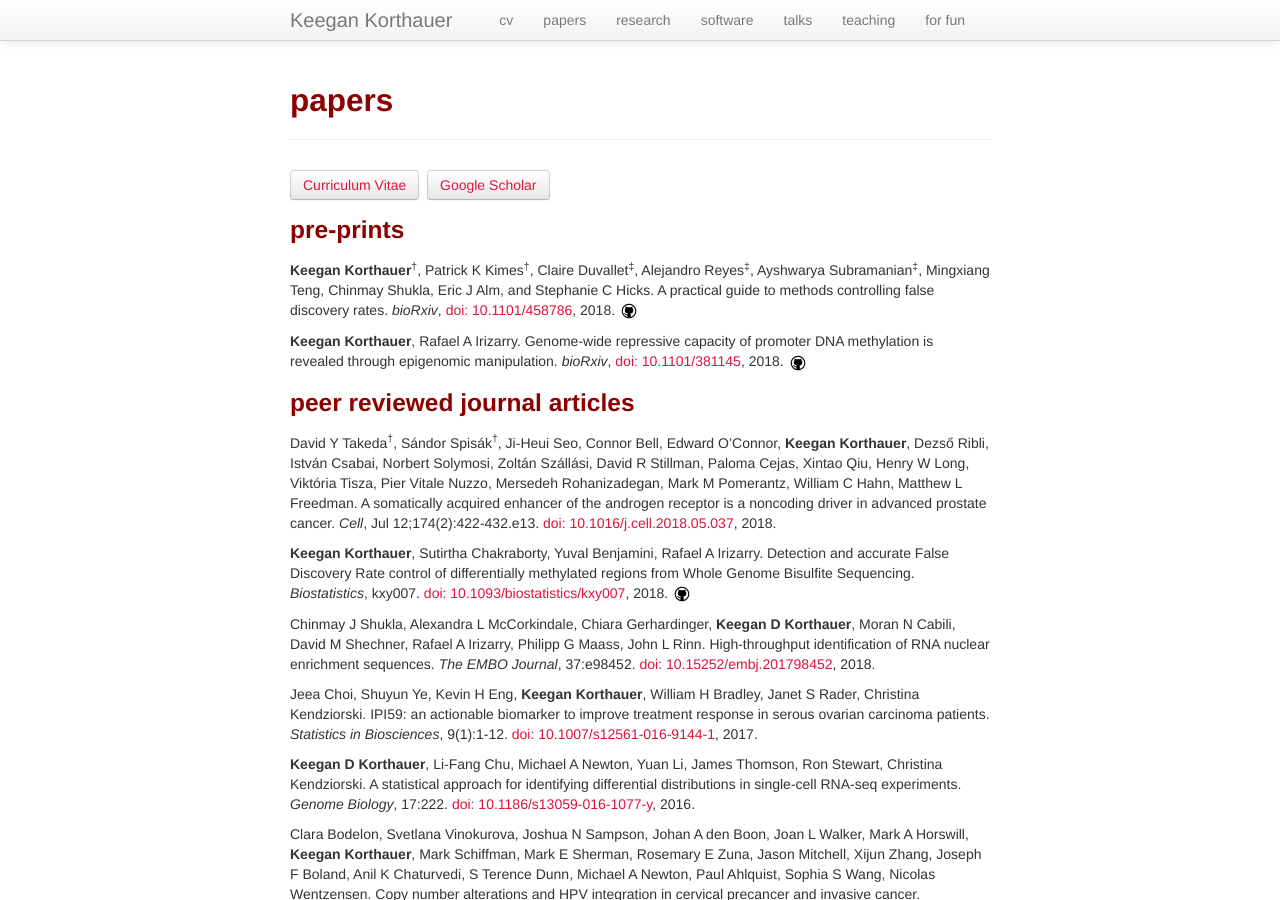
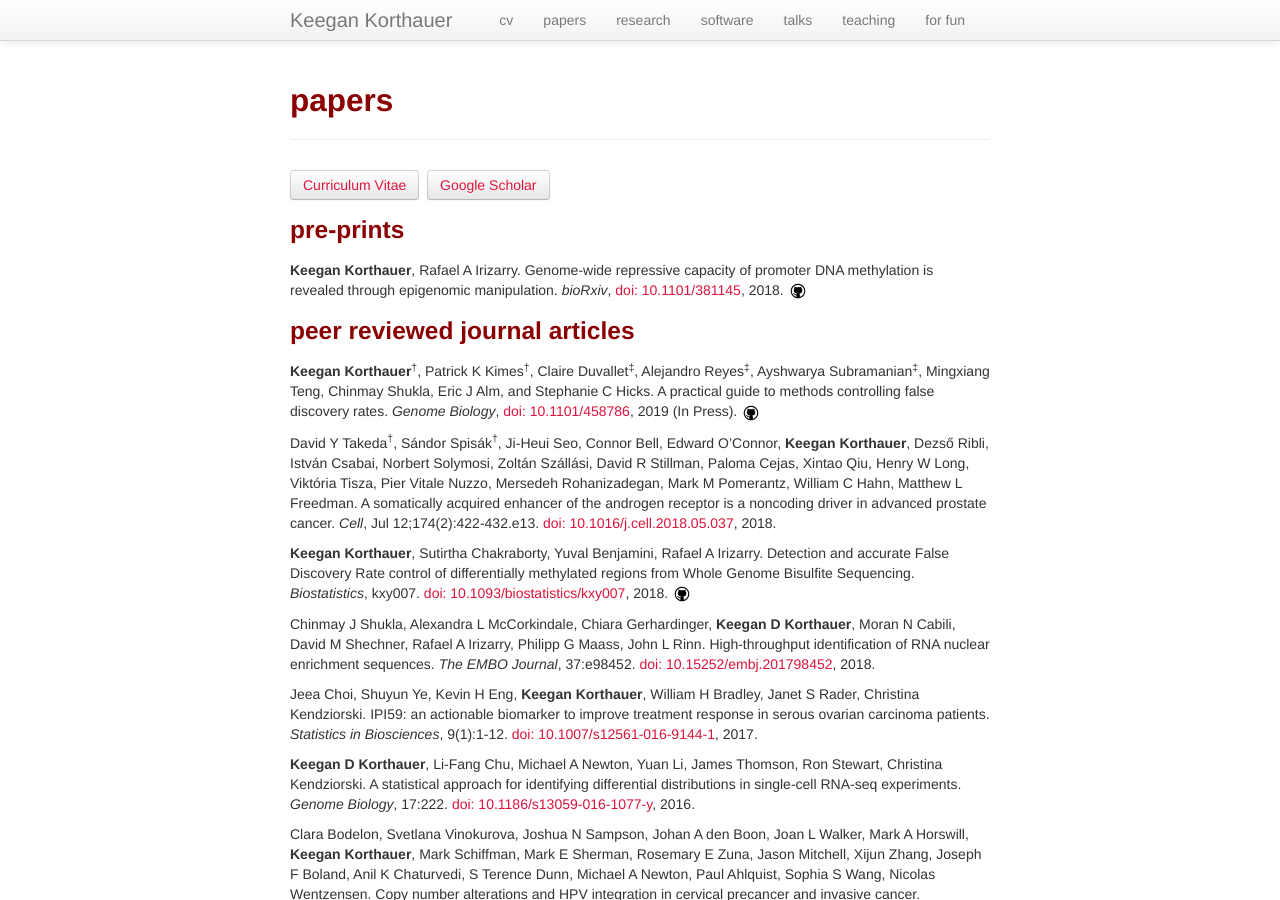
Before and after one commit to kdkorthauer/kdkorthauer.github.io, a Jekyll site: the page built from pages/papers.md, in a window 1280 px wide and 900 px high. Built offline with Jekyll 4.4.1, drawn with Linux system fonts in a browser that asks for light colours; comment, search, counter and statistics services are not loaded.

Commit message:
Update paper status for FDR benchmark (accepted at Genome Biology)

```diff
--- a/pages/papers.md
+++ b/pages/papers.md
@@ -18,11 +18,11 @@ title: papers
 
 ### pre-prints
 
-**Keegan Korthauer**<sup>&dagger;</sup>, Patrick K Kimes<sup>&dagger;</sup>, Claire Duvallet<sup>&Dagger;</sup>, Alejandro Reyes<sup>&Dagger;</sup>, Ayshwarya Subramanian<sup>&Dagger;</sup>, Mingxiang Teng, Chinmay Shukla, Eric J Alm, and Stephanie C Hicks. A practical guide to methods controlling false discovery rates. *bioRxiv*, [doi: 10.1101/458786](https://doi.org/10.1101/458786), 2018. <a href="https://github.com/pkimes/benchmark-fdr"><img src="../assets/img/github.png" title="Code to reproduce paper"></a>  <span data-badge-popover="right" data-badge-type="2" data-doi="https://doi.org/10.1101/458786" data-hide-no-mentions="true" class="altmetric-embed"></span>
-
 **Keegan Korthauer**, Rafael A Irizarry. Genome-wide repressive capacity of promoter DNA methylation is revealed through epigenomic manipulation. *bioRxiv*, [doi: 10.1101/381145](https://doi.org/10.1101/381145), 2018. <a href="https://github.com/kdkorthauer/repressiveCapacity"><img src="../assets/img/github.png" title="Code to reproduce paper"></a> <span data-badge-popover="right" data-badge-type="2" data-doi="https://doi.org/10.1101/381145" data-hide-no-mentions="true" class="altmetric-embed"></span>
 
 ### peer reviewed journal articles
+
+**Keegan Korthauer**<sup>&dagger;</sup>, Patrick K Kimes<sup>&dagger;</sup>, Claire Duvallet<sup>&Dagger;</sup>, Alejandro Reyes<sup>&Dagger;</sup>, Ayshwarya Subramanian<sup>&Dagger;</sup>, Mingxiang Teng, Chinmay Shukla, Eric J Alm, and Stephanie C Hicks. A practical guide to methods controlling false discovery rates. *Genome Biology*, [doi: 10.1101/458786](https://doi.org/10.1101/458786), 2019 (In Press). <a href="https://github.com/pkimes/benchmark-fdr"><img src="../assets/img/github.png" title="Code to reproduce paper"></a>  <span data-badge-popover="right" data-badge-type="2" data-doi="https://doi.org/10.1101/458786" data-hide-no-mentions="true" class="altmetric-embed"></span>
 
 David Y Takeda<sup>&dagger;</sup>, Sándor Spisák<sup>&dagger;</sup>, Ji-Heui Seo, Connor Bell, Edward O’Connor, **Keegan Korthauer**, Dezső Ribli, István Csabai, Norbert Solymosi, Zoltán Szállási, David R Stillman, Paloma Cejas, Xintao Qiu, Henry W Long, Viktória Tisza, Pier Vitale Nuzzo, Mersedeh Rohanizadegan, Mark M Pomerantz, William C Hahn, Matthew L Freedman. A somatically acquired enhancer of the androgen receptor is a noncoding driver in advanced prostate cancer. *Cell*, Jul 12;174(2):422-432.e13. [doi: 10.1016/j.cell.2018.05.037](https://doi.org/10.1016/j.cell.2018.05.037), 2018. <span data-badge-popover="right" data-badge-type="2" data-doi="https://doi.org/10.1016/j.cell.2018.05.037" data-hide-no-mentions="true" class="altmetric-embed"></span>
 
```
Also changed, not shown: 1 other file.
